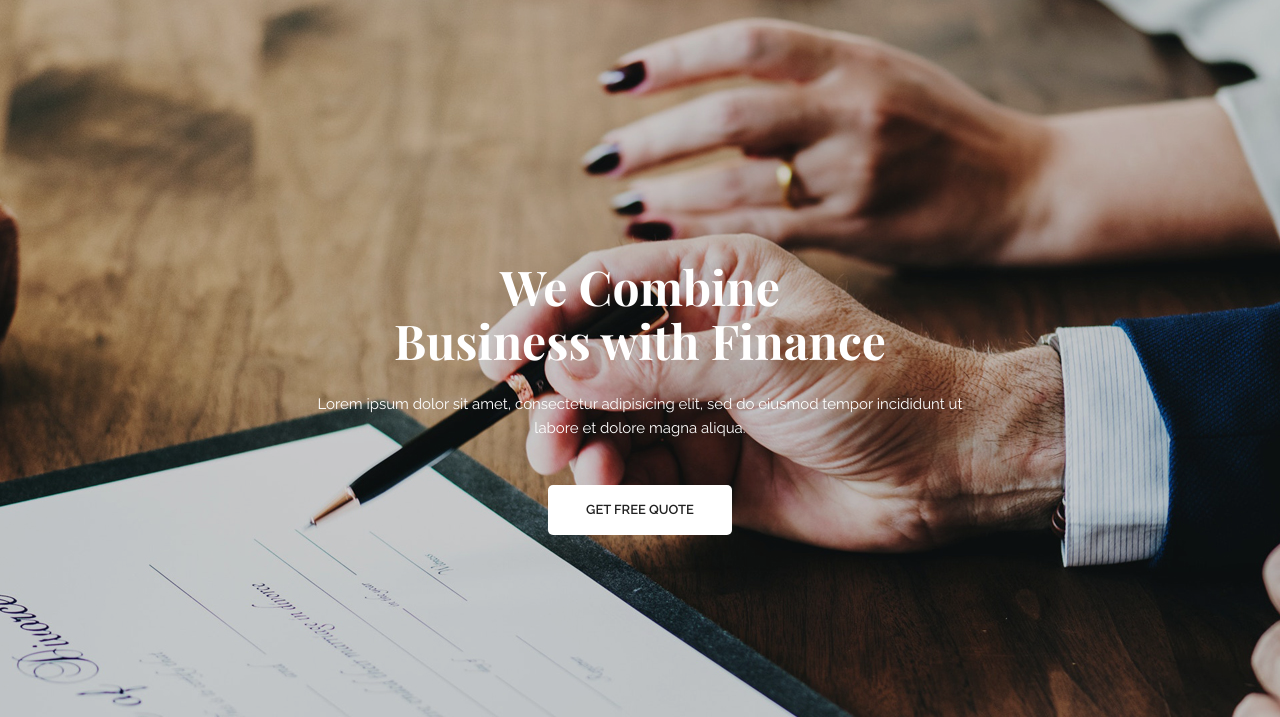
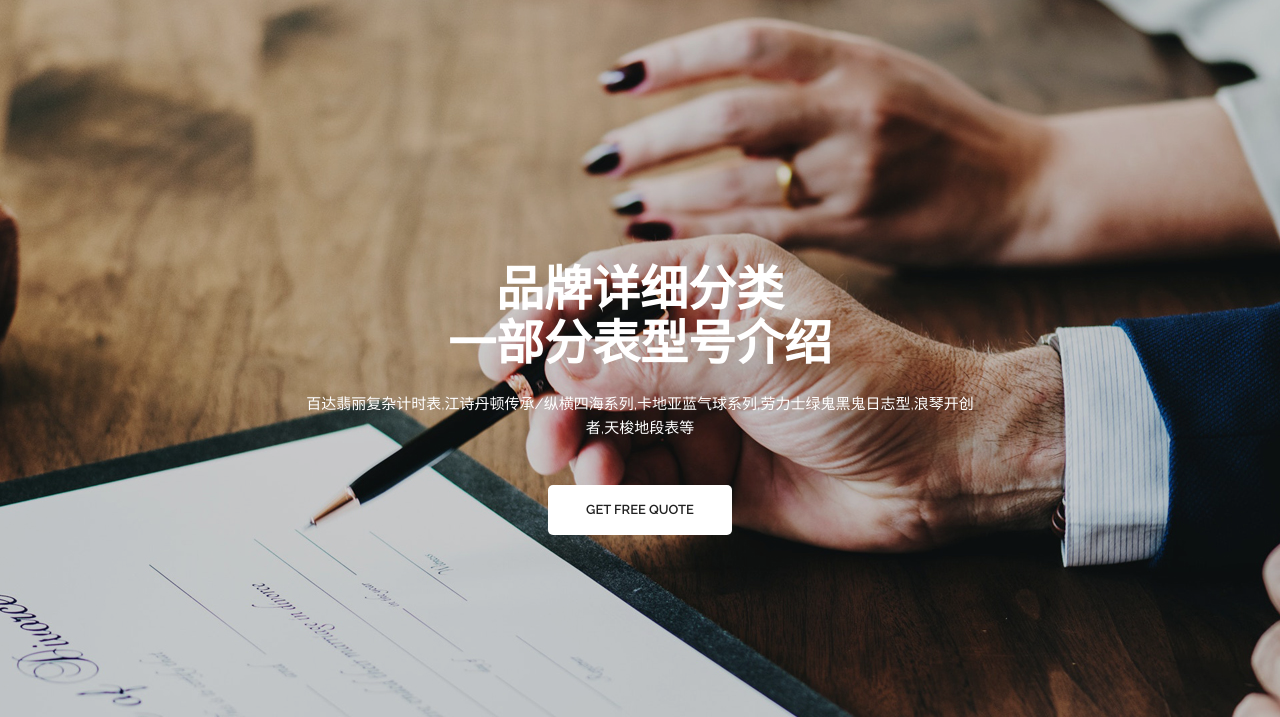
Before and after one commit to wangwenli1991/callbackwatch.cc, a plain HTML site: page index.html in a window 1280 px wide. Shown: the part 83-800 px from the top of the page. Drawn offline with nearby package versions, Linux system fonts and the light colour scheme; some packages are replaced by stand-ins of ours.

Commit message:
Update index.html

```diff
--- a/index.html
+++ b/index.html
@@ -56,7 +56,7 @@
 							<li class="nav-item"><a class="nav-link" href="team.html">钻石回收</a></li>
 							<li class="nav-item submenu dropdown">
 								<a href="#" class="nav-link dropdown-toggle" data-toggle="dropdown" role="button" aria-haspopup="true"
-								 aria-expanded="false">名表回收店</a>111
+								 aria-expanded="false">名表回收店</a>
 								<ul class="dropdown-menu">
 									<li class="nav-item"><a class="nav-link" href="elements.html">劳力士手表回收</a></li>
 									<li class="nav-item"><a class="nav-link" href="elements.html">欧米茄手表回收</a></li>
@@ -108,12 +108,11 @@
 				<div class="row fullscreen d-flex align-items-center justify-content-center">
 					<div class="banner_content">
 						<h2>
-							We Combine<br>
-							Business with Finance<br>
+							品牌详细分类<br>
+							一部分表型号介绍<br>
 						</h2>
 						<p>
-							Lorem ipsum dolor sit amet, consectetur adipisicing elit, sed do eiusmod tempor incididunt ut labore et dolore
-							magna aliqua.
+							百达翡丽复杂计时表,江诗丹顿传承/纵横四海系列,卡地亚蓝气球系列,劳力士绿鬼黑鬼日志型,浪琴开创者,天梭地段表等
 						</p>
 						<a class="primary-btn text-uppercase" href="#">Get Free Quote</a>
 					</div>
```
